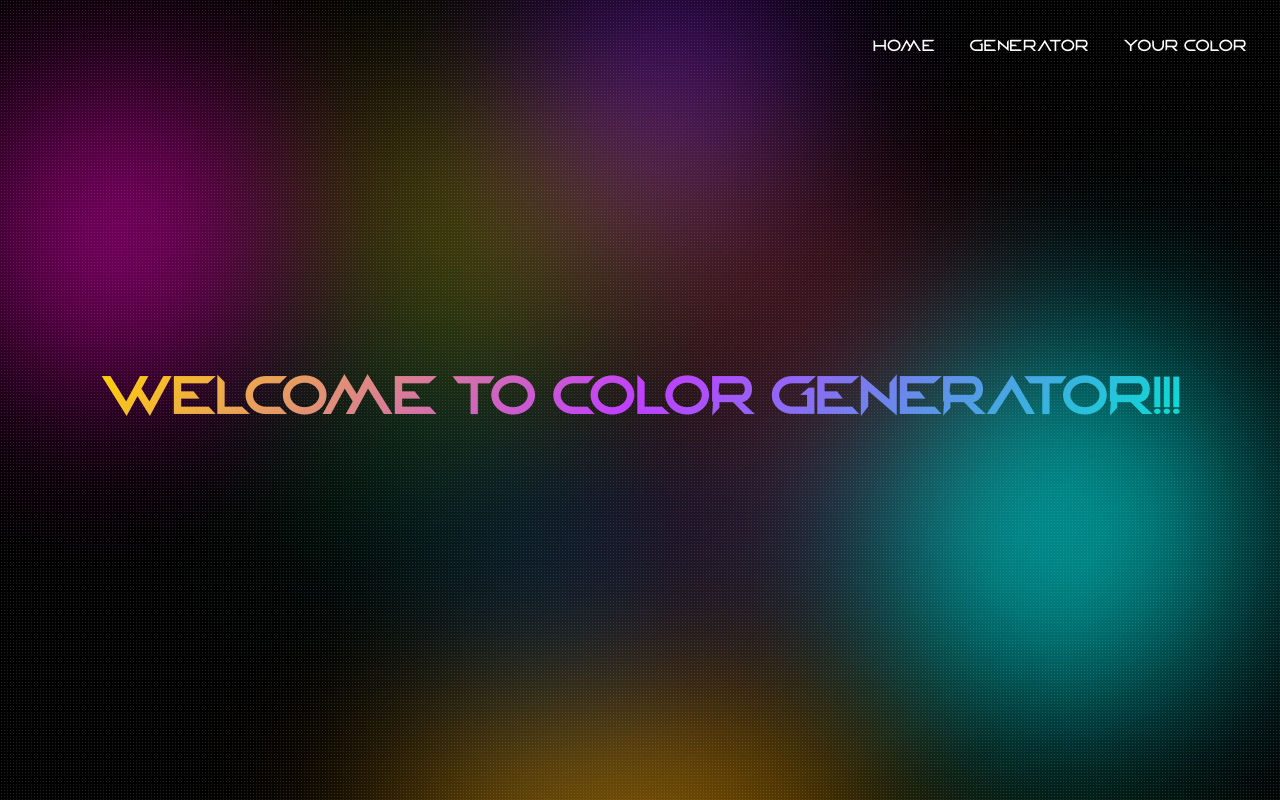
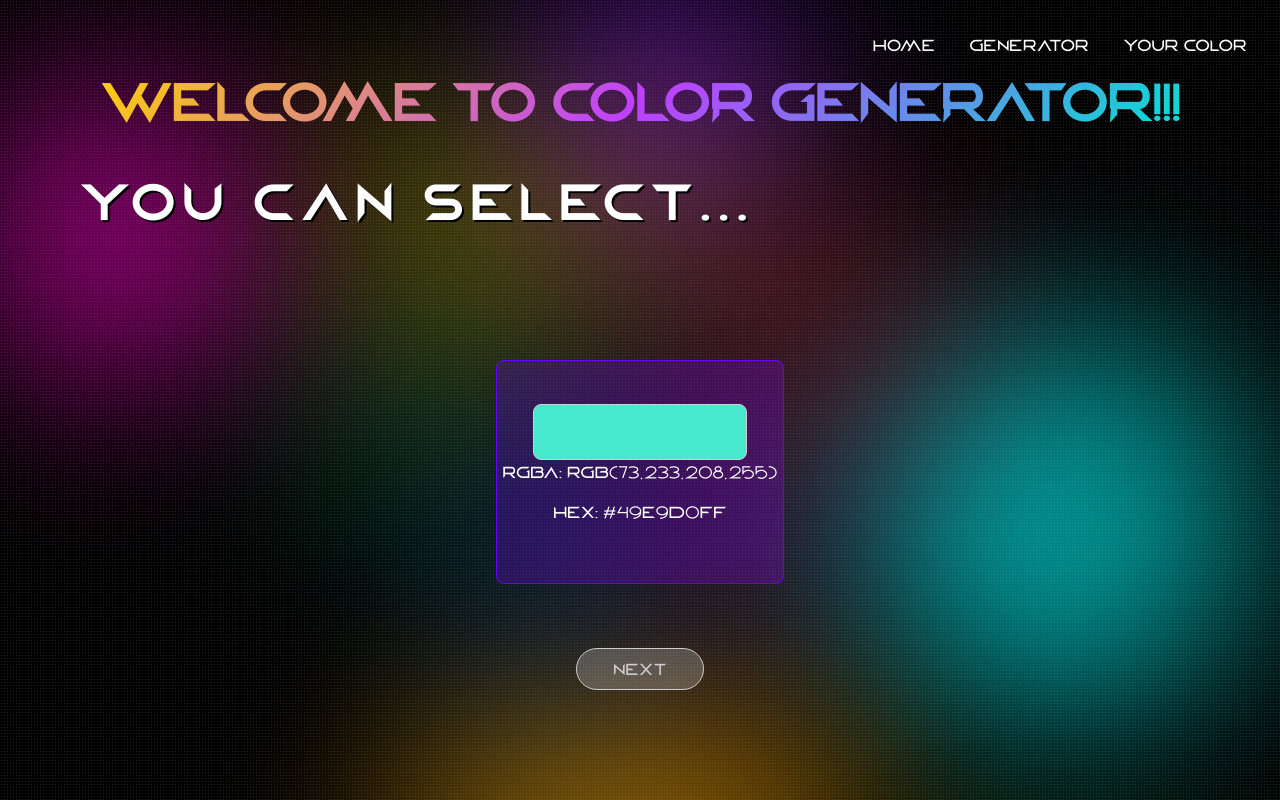
Before and after one commit to zeek-hub/color-generator, an Angular app: page /generator in a window 1280 px wide. Shown: the top 800 px of the page. Built offline with nearby package versions, Linux system fonts and the light colour scheme.

Commit message:
Main UI changes

```diff
--- a/src/app/features/colors-generator/components/generator-form/generator-form.ts
+++ b/src/app/features/colors-generator/components/generator-form/generator-form.ts
@@ -14,27 +14,49 @@ import {ColorModel} from '../../models/ColorModel.model';
 export class GeneratorForm implements OnInit {
   @Output() color = new EventEmitter<ColorModel>();
   public colorForm!: FormGroup;
+
   constructor(private fb: FormBuilder) {}
+
   ngOnInit() {
     this.colorForm = this.fb.group({
       r: [100, [Validators.required, Validators.min(0), Validators.max(255)]],
       g: [100, [Validators.required, Validators.min(0), Validators.max(255)]],
       b: [100, [Validators.required, Validators.min(0), Validators.max(255)]],
-      a: [255, [Validators.required, Validators.min(0), Validators.max(255)]],
+      a: [255, [Validators.required, Validators.min(0), Validators.max(255)]]
     })
   }
+
   generateColor(){
+    const color = this.getRandomColor();
     this.colorForm.patchValue({
-      r: Math.floor(Math.random() * 255),
-      g: Math.floor(Math.random() * 255),
-      b: Math.floor(Math.random() * 255),
-      a: Math.floor(Math.random() * 255)
-    });
+      r: color.RGBA.r,
+      g: color.RGBA.g,
+      b: color.RGBA.b,
+      a: color.RGBA.a,
+      colorModel: color,
+    })
   }
+  getRandomColor() {
+    const r = Math.floor(Math.random() * 255);
+    const g = Math.floor(Math.random() * 255);
+    const b = Math.floor(Math.random() * 255);
+    const randomColor = {
+      RGBA: {
+        r: r,
+        g: g,
+        b: b,
+        a: 255,
+        fullColor: `rgb(${r},${g},${b},${255})`
+      },
+      HEX: ColorConverter.RGBAToHex(r, g, b, 255),
+    } as ColorModel;
+    return randomColor;
+  }
+
   onSubmit(){
     this.sendColor();
   }
-  protected sendColor(){
+  sendColor(){
     this.color.emit(this.getColor());
   }
   getColor(){
@@ -42,7 +64,7 @@ export class GeneratorForm implements OnInit {
     const g = this.colorForm.get('g')?.value;
     const b = this.colorForm.get('b')?.value;
     const a = this.colorForm.get('a')?.value;
-    const color: ColorModel = {
+    const color = {
       RGBA: {
         r: r,
         g: g,
@@ -50,8 +72,8 @@ export class GeneratorForm implements OnInit {
         a: a,
         fullColor: `rgb(${r},${g},${b},${a})`
       },
-      HEX: ColorConverter.RGBAToHex(r, g, b, a)
-    };
+      HEX: ColorConverter.RGBAToHex(r,g,b,a),
+    } as ColorModel;
     return color;
   }
 }
--- a/src/app/features/colors-generator/components/generator-result/generator-result.css
+++ b/src/app/features/colors-generator/components/generator-result/generator-result.css
@@ -1,3 +1,6 @@
+*{
+  overflow: hidden;
+}
 .container{
   cursor: pointer;
   width: 50%;
--- a/src/app/features/colors-generator/components/generator-result/generator-result.ts
+++ b/src/app/features/colors-generator/components/generator-result/generator-result.ts
@@ -27,7 +27,6 @@ import {
 })
 export class GeneratorResult implements  AfterViewInit {
   @ViewChild('previewBoxCanvas', { static: false }) previewBoxCanvas!: ElementRef;
-  public _color!: ColorModel;
   @Input() set color(color: ColorModel) {
     this._color = color;
     if(this.material){
@@ -37,10 +36,14 @@ export class GeneratorResult implements  AfterViewInit {
       this.material.color.set(this._color.HEX.slice(0, 7));
     }
   }
+  public _color!: ColorModel;
   private material!: MeshBasicMaterial;
+
   public RGBACopied: boolean = false;
   public HEXCopied: boolean = false;
+
   constructor(private cdf: ChangeDetectorRef) {}
+
   ngAfterViewInit() {
     const canvas = this.previewBoxCanvas.nativeElement;
     const sizes = {
@@ -77,6 +80,7 @@ export class GeneratorResult implements  AfterViewInit {
 
     tick();
   }
+
   copyRGBAToClipboard(){
     navigator.clipboard.writeText(this._color.RGBA.fullColor);
     this.RGBACopied = true;
--- a/src/app/features/colors-generator/pages/generator-page/generator-page.css
+++ b/src/app/features/colors-generator/pages/generator-page/generator-page.css
@@ -12,6 +12,7 @@
   border: solid 1px rgba(255, 255, 255, 0.63);
 }
 .title-welcome{
+  top: 8vh;
   font-size: 4vw;
   font-weight: bold;
   background: -webkit-linear-gradient(135deg , rgb(0, 228, 209), rgb(191, 63, 255), rgb(255, 213, 0));
@@ -28,6 +29,7 @@
   transform: translateZ(0);
   backface-visibility: hidden;
   will-change: transform;
+  -webkit-user-drag: none;
 }
 body {
   background: #222;
@@ -168,3 +170,75 @@ nav{
     transform: rotate(360deg);
   }
 }
+.color-container{
+  width: 75%;
+  height: 25%;
+  border-radius: 8px;
+  border: 1px solid #ccc;
+}
+.card {
+  padding: 48px ;
+  overflow: hidden;
+  cursor: pointer;
+  width: 30vw;
+  height: 40vh;
+  background: transparent;
+  border: none;
+  transform-style: preserve-3d;
+  perspective: 1000px;
+}
+.card-inner {
+  will-change: transform;
+  width: 100%;
+  height: 100%;
+  transition: transform 0.6s;
+  transform-style: preserve-3d;
+  position: relative;
+}
+.card.flip .card-inner {
+  transform: rotateY(180deg);
+}
+.card-front, .card-back {
+  border-radius: 8px;
+  display: flex;
+  justify-content: center;
+  align-items: center;
+  flex-direction: column;
+  color: white;
+  position: absolute;
+  width: 100%;
+  height: 100%;
+  backface-visibility: hidden;
+  background: linear-gradient(135deg, rgba(102, 0, 255, 0.25), rgba(161, 0, 255, 0.25));
+  border: 1px solid rgb(105, 0, 255);
+}
+.card-back {
+  transform: rotateY(180deg);
+}
+.btn-next{
+  padding: 8px;
+  color: white;
+  background: rgba(255, 255, 255, 0.3);
+  border: 1px solid white;
+}
+.title-color{
+  margin: 40px;
+  font-weight: bold;
+  text-shadow: 2px 2px #000;
+  letter-spacing: 8px;
+  font-size: 48px;
+}
+.title-color{
+  margin: 80px;
+  font-weight: bold;
+  text-shadow: 2px 2px #000;
+  letter-spacing: 8px;
+  font-size: 48px;
+}
+main .title-color{
+  top: 5vh;
+  left: 48vw;
+}
+.button{
+  width: 10%;
+}
--- a/src/app/features/colors-generator/pages/generator-page/generator-page.html
+++ b/src/app/features/colors-generator/pages/generator-page/generator-page.html
@@ -21,11 +21,34 @@
         <a class="nav-link" (click)="scroll('result-section')">Your color</a>
       </div>
     </nav>
-    <header class="vh-100 d-flex align-items-center justify-content-center" id="home-section">
-      <h1 class="title-welcome z-2">Welcome to color generator!!!</h1>
+    <header class="vh-100 d-flex justify-content-center align-items-center" id="home-section">
       <img class="color-wheel position-absolute" src="assets/pictures/color-wheel.png" alt="color-wheel">
+        <h1 class="title-welcome position-absolute">Welcome to color generator!!!</h1>
+      <section class="vw-100 select-color-container position-absolute text-white d-flex flex-column align-items-center z-1">
+        <h1 class="title-color align-self-start">
+          You can select...
+        </h1>
+        <div class="card" id="card" (click)="selectColor(currentColor)" [class.flip]="isFlipped">
+          <div class="card-inner">
+            <div class="card-front">
+              <div class="color-container" [style.background]="currentColor.HEX"></div>
+              <p>RGBA: {{ currentColor.RGBA.fullColor }}</p>
+              <p>HEX: {{ currentColor.HEX }}</p>
+            </div>
+            <div class="card-back">
+              <div class="color-container" [style.background]="currentColor.HEX"></div>
+              <p>RGBA: {{ currentColor.RGBA.fullColor }}</p>
+              <p>HEX: {{ currentColor.HEX }}</p>
+            </div>
+          </div>
+        </div>
+        <button class="button m-3" (click)="toggle()">NEXT</button>
+      </section>
     </header>
     <main class="vh-100 position-relative d-flex align-items-center justify-content-center" id="form-section">
+      <h1 class="title-color position-absolute">
+        ...or make your own
+      </h1>
       <app-generator-form class="vw-100 vh-100" (color)="onColor($event)"/>
     </main>
     <footer class="vh-100 d-flex align-items-center justify-content-center" id="result-section">
--- a/src/app/features/colors-generator/pages/generator-page/generator-page.ts
+++ b/src/app/features/colors-generator/pages/generator-page/generator-page.ts
@@ -1,10 +1,9 @@
 import {GeneratorForm} from '../../components/generator-form/generator-form';
 import {GeneratorResult} from '../../components/generator-result/generator-result';
-import {Component, AfterViewInit, ElementRef} from '@angular/core';
+import {Component, AfterViewInit, ElementRef, OnInit, ChangeDetectorRef, SimpleChanges} from '@angular/core';
 import gsap from 'gsap';
 import { ScrollTrigger } from 'gsap/ScrollTrigger';
 import {ColorModel} from '../../models/ColorModel.model';
-import {NgOptimizedImage} from '@angular/common';
 
 gsap.registerPlugin(ScrollTrigger);
 @Component({
@@ -12,12 +11,11 @@ gsap.registerPlugin(ScrollTrigger);
   imports: [
     GeneratorForm,
     GeneratorResult,
-    NgOptimizedImage,
   ],
   templateUrl: './generator-page.html',
   styleUrl: './generator-page.css',
 })
-export class GeneratorPage implements AfterViewInit {
+export class GeneratorPage implements AfterViewInit, OnInit {
   private blobs!: ElementRef[];
   private navLinks!: ElementRef[];
   private colorWheel!: ElementRef;
@@ -31,7 +29,11 @@ export class GeneratorPage implements AfterViewInit {
     },
     HEX: '#646464FF'
   };
-  constructor(private el: ElementRef) {}
+  public currentColor!: ColorModel;
+  public isFlipped = false;
+
+  constructor(private el: ElementRef, private  cdf:ChangeDetectorRef) {}
+
   scroll(id: string) {
     document.getElementById(id)?.scrollIntoView({
       behavior: 'smooth',
@@ -39,14 +41,42 @@ export class GeneratorPage implements AfterViewInit {
 
     });
   }
+
   ngAfterViewInit(): void {
+    this.initNativeElements();
+    this.initBlobsAnimation();
+    this.initNavLinksAnimation();
+    this.initScrollColorWheelAnimation();
+  }
+  ngOnInit() {
+    this.currentColor = GeneratorForm.prototype.getRandomColor();
+  }
+
+  onColor(event: ColorModel){
+    this.selectColor(event);
+  }
+  selectColor(event: ColorModel){
+    this.color = event;
+    this.scroll('result-section');
+  }
+  toggle() {
+    this.isFlipped = !this.isFlipped;
+    setTimeout(() => {
+      this.currentColor = GeneratorForm.prototype.getRandomColor();
+      this.cdf.detectChanges();
+    }, 235)
+  }
+
+  protected initNativeElements(){
     this.blobs = Array.from(
       this.el.nativeElement.querySelectorAll('.blob')
     );
     this.navLinks = Array.from(
       this.el.nativeElement.querySelectorAll('.nav-link')
-    )
-    this.colorWheel = this.el.nativeElement.querySelectorAll('.color-wheel')
+    );
+    this.colorWheel = this.el.nativeElement.querySelectorAll('.color-wheel');
+  }
+  protected initBlobsAnimation(){
     this.blobs.forEach((blob: any, i) => {
       gsap.to(blob, {
         x: (Math.random() - 0.5) * 300,
@@ -57,6 +87,7 @@ export class GeneratorPage implements AfterViewInit {
         ease: "sine.inOut"
       });
     });
+
     window.addEventListener('mousemove', (e) => {
       const max = 80;
       const x = (e.clientX / window.innerWidth - 0.5) * 2 * max;
@@ -68,6 +99,8 @@ export class GeneratorPage implements AfterViewInit {
         ease: "power2.out"
       });
     });
+  }
+  protected initNavLinksAnimation(){
     this.navLinks.forEach((link: any) => {
       link.addEventListener('click', () => {
         const clickAnimation = [
@@ -83,11 +116,13 @@ export class GeneratorPage implements AfterViewInit {
         link.animate(clickAnimation, clickTiming);
       })
     });
+  }
+  protected initScrollColorWheelAnimation(){
     gsap.to(this.colorWheel, {
       y: '100vh',
       rotate: 59,
       opacity: 1,
-      filter: 'blur(1px)',
+      filter: 'blur(0px)',
       scrollTrigger: {
         trigger: document.body,
         start: 'top top',
@@ -96,8 +131,4 @@ export class GeneratorPage implements AfterViewInit {
       }
     })
   }
-  public onColor(event: ColorModel){
-    this.color = event;
-    this.scroll('result-section');
-  }
 }
--- a/src/styles.css
+++ b/src/styles.css
@@ -7,7 +7,6 @@
 }
 *{
   font-family: Deltha;
-
 }
 html, body{
   overflow-x: hidden;
@@ -34,6 +33,29 @@ body::-webkit-scrollbar-thumb:active {}
 body::-webkit-scrollbar-track {
   background-color: rgba(0, 255, 51, 0.06);
 }
+.button{
+  cursor: pointer;
+  margin: 8px;
+  color: #ccc;
+  background: rgba(255, 255, 255, 0.21);
+  transition: all .2s ease-in-out;
+  padding: 8px;
+  border-radius: 24px;
+  border: 1px solid #ccc;
+}
+.button:hover{
+  color: black;
+  transform: scale(1.05) translateY(-4px);
+  border: solid 1px rgba(255, 255, 255, 0.63);
+  background: white;
+  background-image:
+    linear-gradient(45deg, transparent 48%, #b5b5b5 48%, #b5b5b5 52%, transparent 52%),
+    linear-gradient(-45deg, transparent 48%, #b5b5b5 48%, #b5b5b5 52%, transparent 52%);
+  background-size: 10px 10px;
+}
+.button:active{
+  transform: scale(.9);
+}
 @keyframes load-item {
   from{
     transform: translateY(-40px);
```
Also changed, not shown: src/app/features/colors-generator/components/generator-form/generator-form.css (+0 -23 lines).
